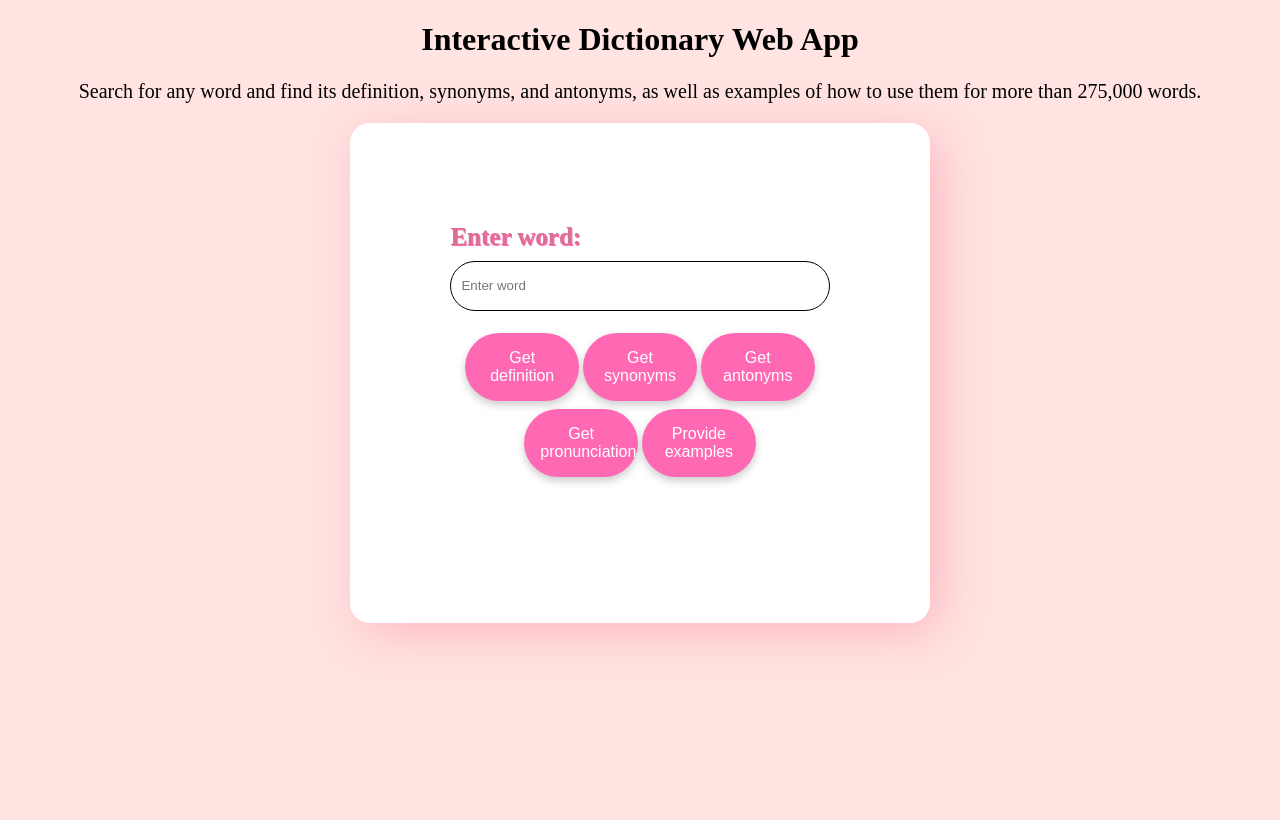
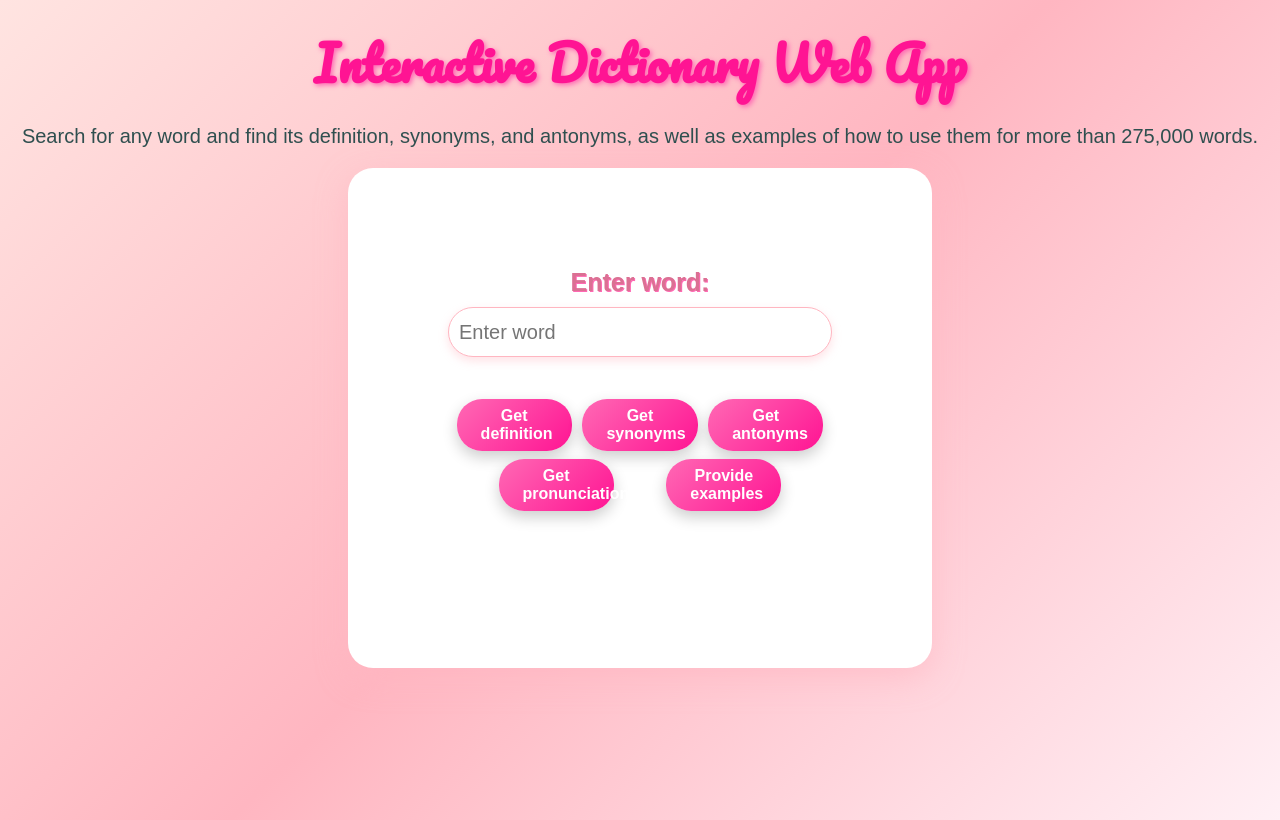
Before and after one commit to codedbyseosy/Interactive_Web_App, a Flask app: page / in a window 1280 px wide. Before the commit the page ends 648 px from the top, so only its background shows below. Run offline with Flask 3, Linux system fonts and the light colour scheme.

Commit message:
Style has been improved and data can be posted to the homepage from the API

```diff
--- a/app.py
+++ b/app.py
@@ -20,15 +20,15 @@ def home():
     ]
 
 
-    urls = {
-        "thesaurus": f"https://www.dictionaryapi.com/api/v3/references/thesaurus/json/{input_word}?key={api_keys[0]}",
-        "collegiate": f"https://www.dictionaryapi.com/api/v3/references/collegiate/json/{input_word}?key={api_keys[1]}"
-    }
-
 
     if request.method == 'POST':
         input_word = request.form['input_word']
         action = request.form['action']  # Check which button has been pressed
+
+        urls = {
+            "thesaurus": f"https://www.dictionaryapi.com/api/v3/references/thesaurus/json/{input_word}?key={api_keys[0]}",
+            "collegiate": f"https://www.dictionaryapi.com/api/v3/references/collegiate/json/{input_word}?key={api_keys[1]}"
+        }
 
         # If the user presses the 'Get definition' button
         if action == 'definition':
@@ -126,7 +126,7 @@ def get_pronunciation(data, input_word, pronunciation):
 def provide_examples(data, examples, input_word):
     quotes = data[0].get('quotes', [f'No examples for the word {input_word} were found.'])
     if quotes:
-        for quote in quotes:
+        for i, quote in enumerate(quotes):
             if 't' in quote:
                 examples = '\n'.join(f"{i + 1}. {quote['t']}")
             else:
--- a/static/style.css
+++ b/static/style.css
@@ -1,64 +1,167 @@
 input[type="search"]{
-    border-radius: 40px;
-    border: 1px solid black;
+    font-size: 20px;
+    border-radius: 25px;
+    border: 1px solid lightpink;
     width: 100%;
     height: 50px;
-    padding-left: 10px;
+    padding: 10px;
     display: block;
     margin-top: 10px;
+    box-shadow: 0px 4px 10px rgba(255, 182, 193, 0.4);
+    transition: box-shadow 0.2s ease-in-out;
   }
+
+
+input[type="search"]:focus {
+    outline: none;
+    box-shadow: 0px 6px 15px rgba(255, 105, 180, 0.5);
+    border: 1px solid deeppink;
+    animation: bounce 0.4s ease;
+  }
+
+
+  @keyframes bounce {
+      0%, 100% {
+          transform: translateY(0);
+      }
+      50% {
+          transform: translateY(-10px);
+      }
+  }
+
 
 form {
     background-color: white;
-      border-radius: 20px;
+    border-radius: 25px;
     width: 30%;
     height: 300px;
     margin: 0 auto;
     padding: 100px;
     justify-content: center;
-      box-shadow: 10px 10px 50px lightpink;
+    text-align: center;
+    box-shadow: 0px 10px 30px rgba(255, 182, 193, 0.6); /* Softer light pink shadow */
+
   }
 
+
 input[type="submit"]{
-    border-radius: 20px;
+    border-radius: 25px;
     border: 1px solid black;
     width: 150px;
     height: 30px;
     margin: 20px auto;
+    box-shadow: 0 4px 10px rgba(0, 0, 0, 0.1); /* Light shadow for buttons */
+
   }
+
 
  .edit_button {
     background-color: hotpink;
-    border: 10px groove deeppink;
-    border-radius: 40px;
+    border: none;
+    border-radius: 25px;
     width: 30%;
-    height: auto;
+    height: 30%;
     border: none;
     color: white;
-    padding: 1rem;
+    font-weight: bold;
+    padding: 0.5rem 1.5rem;
     text-align: center;
     text-decoration: none;
     display: inline-block;
     font-size: 16px;
     margin: 4px 2px;
     cursor: pointer;
-    box-shadow: 0 4px 8px rgba(0, 0, 0, 0.2);
-    transition: filter 0.2s;
+    transition: all 0.3s ease-in-out;
+    box-shadow: 0px 6px 15px rgba(0, 0, 0, 0.2); /* Light shadow for buttons */
+    background: linear-gradient(135deg, hotpink, deeppink); /* Add gradient to buttons */
 }
 
 
 .edit_button:hover{
-      filter: brightness(1.1); /* Slightly brighter */
+  box-shadow: 0px 6px 25px rgba(255, 105, 180, 0.6);
+  background: linear-gradient(135deg, deeppink, hotpink);
+  transform: scale(1.08); /* Slightly larger on hover */
 }
+
 
 #button_groups {
     display: flex;
     width: 100%;
+    margin-top: 20px;
     flex-wrap: wrap;
-    justify-content: center;
+    justify-content: space-evenly;
 }
 
 
 strong {
     font-weight: bold;
 }
+
+html {
+  scroll-behavior: smooth;
+}
+
+
+body {
+    justify-content: center;
+    align-items: center;
+    background: linear-gradient(135deg, mistyrose, lightpink, lavenderblush);
+    font-family: 'Arial', sans-serif;
+    margin: 0;
+    padding: 0;
+    height: 100vh;
+    overflow-y: auto;
+
+}
+
+
+h1 {
+  font-size: 3rem;
+    font-family: 'Pacifico', cursive;
+    color: deeppink;
+    text-shadow: 2px 2px hotpink;
+    text-align: center;
+    margin: 20px;
+    text-shadow: 2px 2px 5px hotpink;
+    transition: transform 0.2s ease-in-out;
+
+}
+
+
+h1:hover {
+  transform: scale(1.05); /* Slight zoom effect on hover */
+}
+
+
+h1 {
+    font-family: 'Pacifico', cursive;
+}
+
+
+h2 {
+    font-family: 'Dancing Script', cursive;
+    color: deeppink;
+    text-align: center;
+    margin-top: 30px;
+    font-size: 2.5rem;
+    text-shadow: 2px 2px hotpink;
+}
+
+
+p {
+    color: darkslategray;
+    font-size: 18px;
+}
+
+
+.outputs {
+    background: lavenderblush;
+    font-size: 1.2rem;
+    padding: 15px;
+    border-radius: 20px;
+    box-shadow: 0px 4px 12px rgba(255, 105, 180, 0.3);
+    margin-bottom: 10px;
+    width: 80%;
+    text-align: center;
+
+}
--- a/templates/dictionary_app.html
+++ b/templates/dictionary_app.html
@@ -3,6 +3,8 @@
     <head>
         <title>Interactive Dictionary App</title>
         <link rel="stylesheet" href="../static/style.css">
+        <link href="https://fonts.googleapis.com/css2?family=Pacifico&family=Dancing+Script:wght@600&display=swap" rel="stylesheet">
+
     </head>
     <body style="background-color: mistyrose;">
         <h1 style="text-align: center;">Interactive Dictionary Web App</h1>
@@ -24,30 +26,31 @@
                 </div>
             </div>
         </form>
-
         <!-- Display results after form submission -->
         {% if input_word %}
-        <h2>{{ input_word }}:</h2>
+            <h2>Results for: {{ input_word }}</h2>
 
             {% if definition %}
-            <p><strong>Definition:</strong> {{ definition }}</p>
+                <p class="outputs"><strong>Definition:</strong> {{ definition }}</p>
             {% endif %}
 
             {% if synonyms %}
-            <p><strong>Synonyms:</strong> {{ synonyms | join(', ') }}</p>
+                <p class="outputs"><strong>Synonyms:</strong> {{ synonyms }}</p>
             {% endif %}
 
             {% if antonyms %}
-            <p><strong>Antonyms:</strong> {{ antonyms | join(', ') }}</p>
+                <p class="outputs"><strong>Antonyms:</strong> {{ antonyms }}</p>
             {% endif %}
 
             {% if pronunciation %}
-            <p><strong>Pronunciation:</strong> {{ pronunciation }}</p>
+                <p class="outputs"><strong>Pronunciation:</strong> {{ pronunciation }}</p>
             {% endif %}
 
             {% if examples %}
-            <p><strong>Examples:</strong> {{ examples | join(', ') }}</p>
+                <p class="outputs"><strong>Examples:</strong> {{ examples }}</p>
             {% endif %}
     {% endif %}
+
+
     </body>
 </html>
```
Lines whose indentation alone changed are shown as unchanged.
